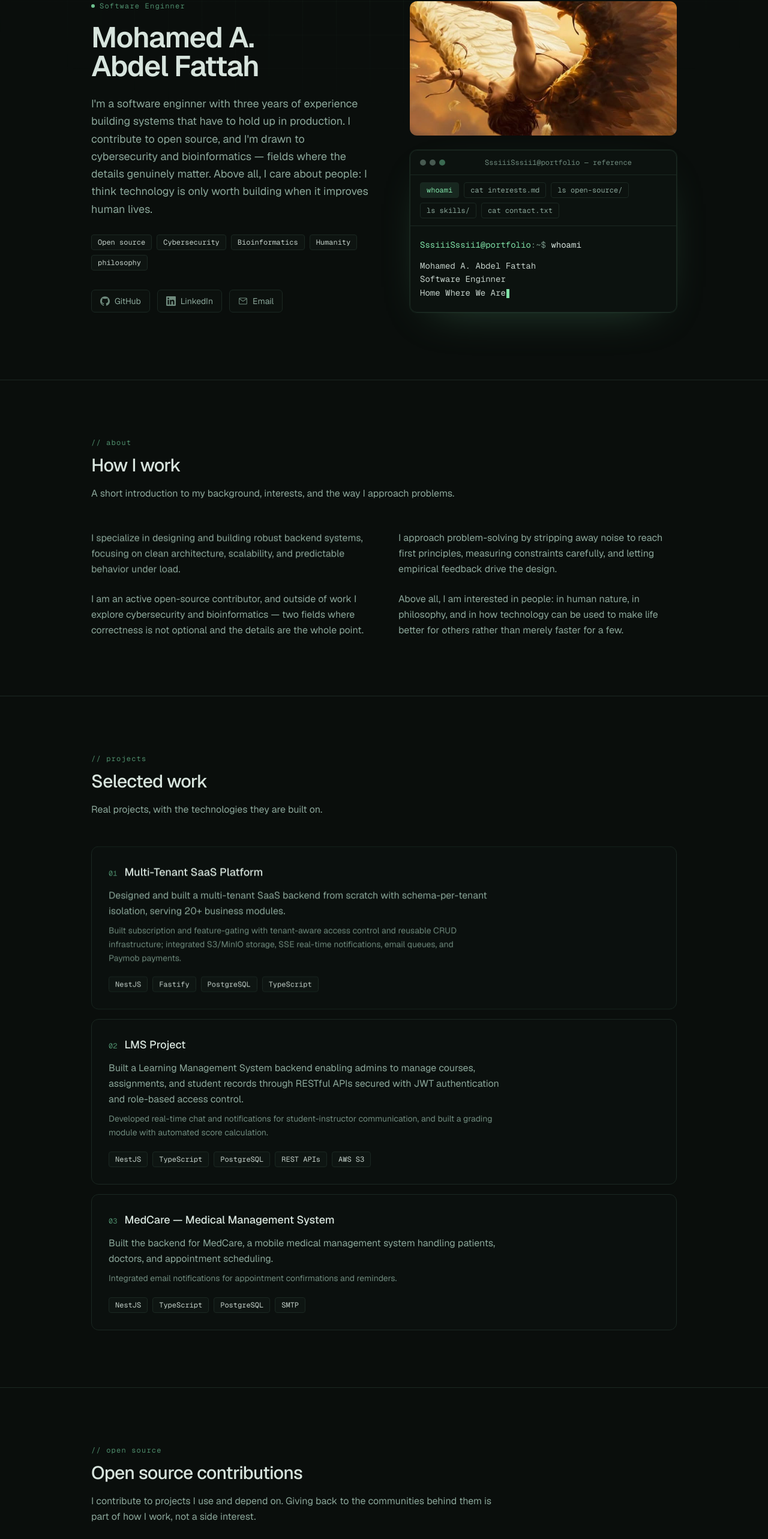
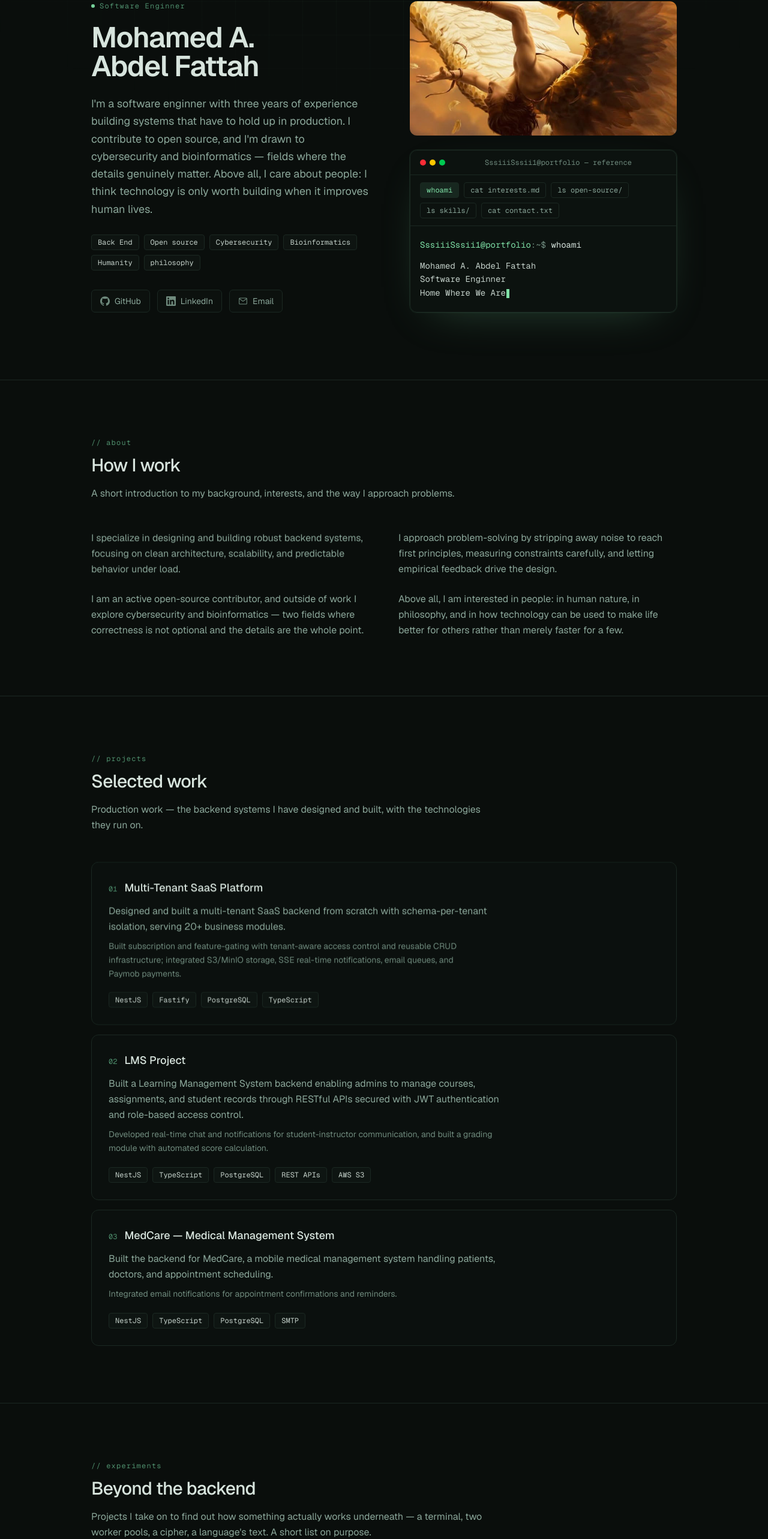
Before and after one commit to SssiiiSssii1/DiphroME, a Next.js app: page / in a window 1280 px wide. Shown: the part 166-2732 px from the top of the page at 60% size. Built offline with nearby package versions, Linux system fonts and the light colour scheme.

Commit message:
feat(portfolio): add experiments section and expand skills

```diff
--- a/app/page.tsx
+++ b/app/page.tsx
@@ -1,5 +1,6 @@
 import { About } from "@/components/about";
 import { Contact } from "@/components/contact";
+import { Experiments } from "@/components/experiments";
 import { Hero } from "@/components/hero";
 import { Nav } from "@/components/nav";
 import { OpenSource } from "@/components/open-source";
@@ -17,6 +18,7 @@ export default function Home() {
         <Hero />
         <About />
         <Projects />
+        <Experiments />
         <OpenSource />
         <Skills />
         <Philosophy />
--- /dev/null
+++ b/components/experiments.tsx
@@ -0,0 +1,79 @@
+import { experiments } from "@/data/experiments";
+import { ArrowUpRightIcon, GitHubIcon } from "./icons";
+import { Reveal } from "./reveal";
+import { Section } from "./section";
+
+export function Experiments() {
+  return (
+    <Section
+      id="experiments"
+      eyebrow="// experiments"
+      title="Beyond the backend"
+      intro="Projects I take on to find out how something actually works underneath — a terminal, two worker pools, a cipher, a language's text. A short list on purpose."
+    >
+      {experiments.length === 0 ? (
+        <p className="max-w-xl rounded-lg border border-dashed border-line-strong bg-surface/40 px-5 py-6 font-mono text-sm text-faint">
+          No experiments listed yet. Add them in{" "}
+          <span className="text-muted">data/experiments.ts</span>.
+        </p>
+      ) : (
+        <ul className="grid gap-4 sm:grid-cols-2">
+          {experiments.map((experiment, index) => (
+            <li key={experiment.name}>
+              <Reveal delay={index * 70} className="h-full">
+                <article className="group flex h-full flex-col rounded-xl border border-line bg-surface/40 p-5 transition-colors hover:border-line-strong">
+                  <div className="flex flex-wrap items-start justify-between gap-x-4 gap-y-2">
+                    <div className="flex min-w-0 items-baseline gap-3">
+                      <span
+                        className="font-mono text-xs text-accent-dim"
+                        aria-hidden="true"
+                      >
+                        {String(index + 1).padStart(2, "0")}
+                      </span>
+                      <h3 className="text-balance text-base font-medium text-foreground">
+                        {experiment.name}
+                      </h3>
+                    </div>
+                    {experiment.href ? (
+                      <a
+                        href={experiment.href}
+                        target="_blank"
+                        rel="noreferrer noopener"
+                        className="inline-flex shrink-0 items-center gap-1.5 font-mono text-xs text-muted transition-colors hover:text-accent"
+                      >
+                        <GitHubIcon className="size-4" />
+                        source
+                        <ArrowUpRightIcon className="size-3.5 transition-transform group-hover:-translate-y-0.5 group-hover:translate-x-0.5" />
+                      </a>
+                    ) : null}
+                  </div>
+
+                  <p className="mt-3 text-pretty text-sm leading-relaxed text-muted">
+                    {experiment.description}
+                  </p>
+
+                  {experiment.note ? (
+                    <p className="mt-2 text-pretty text-xs leading-relaxed text-faint">
+                      {experiment.note}
+                    </p>
+                  ) : null}
+
+                  <ul className="mt-auto flex flex-wrap gap-2 pt-4">
+                    {experiment.stack.map((tech) => (
+                      <li
+                        key={tech}
+                        className="rounded border border-line bg-elevated/60 px-2 py-0.5 font-mono text-[0.7rem] text-foreground/90"
+                      >
+                        {tech}
+                      </li>
+                    ))}
+                  </ul>
+                </article>
+              </Reveal>
+            </li>
+          ))}
+        </ul>
+      )}
+    </Section>
+  );
+}
--- a/components/nav.tsx
+++ b/components/nav.tsx
@@ -6,6 +6,7 @@ import { site } from "@/data/site";
 const items = [
   { href: "#about", label: "About" },
   { href: "#projects", label: "Projects" },
+  { href: "#experiments", label: "Experiments" },
   { href: "#open-source", label: "Open Source" },
   { href: "#skills", label: "Skills" },
   { href: "#philosophy", label: "Philosophy" },
--- a/components/projects.tsx
+++ b/components/projects.tsx
@@ -9,7 +9,7 @@ export function Projects() {
       id="projects"
       eyebrow="// projects"
       title="Selected work"
-      intro="Real projects, with the technologies they are built on."
+      intro="Production work — the backend systems I have designed and built, with the technologies they run on."
     >
       {projects.length === 0 ? (
         <p className="max-w-xl rounded-lg border border-dashed border-line-strong bg-surface/40 px-5 py-6 font-mono text-sm text-faint">
--- a/components/terminal.tsx
+++ b/components/terminal.tsx
@@ -118,9 +118,9 @@ export function Terminal({ user, entries }: TerminalProps) {
     <div className="overflow-hidden rounded-xl border border-line-strong bg-surface/70 glow backdrop-blur">
       <div className="flex items-center gap-2 border-b border-line px-4 py-3">
         <span className="flex gap-1.5" aria-hidden="true">
-          <span className="size-2.5 rounded-full bg-faint/60" />
-          <span className="size-2.5 rounded-full bg-faint/60" />
-          <span className="size-2.5 rounded-full bg-accent-dim/70" />
+          <span className="size-2.5 rounded-full bg-red-500" />
+          <span className="size-2.5 rounded-full bg-yellow-400" />
+          <span className="size-2.5 rounded-full bg-green-500" />
         </span>
         <span className="mx-auto font-mono text-xs text-faint">
           {user}@portfolio — reference
@@ -148,11 +148,10 @@ export function Terminal({ user, entries }: TerminalProps) {
               aria-controls="terminal-panel"
               tabIndex={selected ? 0 : -1}
               onClick={() => setActive(index)}
-              className={`rounded border px-2.5 py-1 font-mono text-xs transition-colors ${
-                selected
-                  ? "border-accent-dim/60 bg-accent/10 text-accent"
-                  : "border-line text-muted hover:border-line-strong hover:text-foreground"
-              }`}
+              className={`rounded border px-2.5 py-1 font-mono text-xs transition-colors ${selected
+                ? "border-accent-dim/60 bg-accent/10 text-accent"
+                : "border-line text-muted hover:border-line-strong hover:text-foreground"
+                }`}
             >
               {entry.command}
             </button>
--- /dev/null
+++ b/data/experiments.ts
@@ -0,0 +1,57 @@
+import type { Project } from "./types";
+
+/**
+ * Curated experiments and unconventional projects — things built to find out
+ * how something works underneath, not to ship a product. Same shape as
+ * `projects` so both sections can share the same rendering rules.
+ */
+export const experiments: Project[] = [
+  {
+    name: "sysmon-tui",
+    description:
+      "A terminal system monitor built with Bubble Tea: live CPU and memory history as sparklines, a searchable and sortable process list, system info, and killing a process only behind an explicit confirmation.",
+    stack: ["Go", "Bubble Tea", "gopsutil"],
+    href: "https://github.com/SssiiiSssii1/Tui_SyMonitor",
+    note: "Split into small packages — metrics, processes, OS info, UI — each with its own unit tests. The view follows Bubble Tea's model/update/view loop, and PID 1 is always refused as a kill target.",
+  },
+  {
+    name: "Concurrent Job Processing System",
+    description:
+      "A job system that spans two languages: a NestJS REST API hands work to a Go service over gRPC, where a fixed worker pool drains a buffered channel and processes jobs concurrently.",
+    stack: ["Go", "gRPC", "NestJS", "Goroutines"],
+    href: "https://github.com/SssiiiSssii1/Concurrent-Job-Processing-System",
+    note: "Built to use Go's concurrency primitives for real — goroutines, channels, sync.Mutex and WaitGroup — while keeping one protobuf contract honest across two runtimes and tracking job status in memory.",
+  },
+  {
+    name: "Rust Job Queue",
+    description:
+      "A background job queue written in Rust: tasks are submitted through a GraphQL API and executed asynchronously on Tokio, with automatic retries and job state tracked as it moves.",
+    stack: ["Rust", "Tokio", "Axum", "async-graphql"],
+    href: "https://github.com/SssiiiSssii1/job-queue-service",
+    note: "A second take on the same problem as the Go worker pool, this time in async Rust — shared state under concurrency, retrying without losing jobs, and shutting down cleanly instead of dropping work mid-flight.",
+  },
+  {
+    name: "Qarek — Arabic Sentiment Analysis",
+    description:
+      "An Arabic sentiment classifier from my graduation project: tokens are normalized (alef, ya, ta marbuta folding, diacritics and tatweel stripped), stop words removed and words stemmed to their roots before TF-IDF feeds Naive Bayes and logistic regression models.",
+    stack: ["Python", "scikit-learn", "NLTK ISRI", "pyarabic"],
+    href: "https://github.com/SssiiiSssii1/Graduation-Project",
+    note: "In Arabic the boring preprocessing is the hard part — clitics, word-form variation and orthography mean normalization and stemming decide more than the classifier does. Trained and evaluated on the dataset below.",
+  },
+  {
+    name: "ArabicDataset",
+    description:
+      "About 7,000 Arabic sentences across economy, sport, culture, general and political domains, written and reviewed by hand for sentiment training.",
+    stack: ["Dataset", "Arabic NLP", "Annotation"],
+    href: "https://github.com/SssiiiSssii1/ArabicDataset",
+    note: "Made with two classmates for the graduation project instead of scraping something ready-made. It credits the corpora it references (ASTD, ArSenTD, Khaleej-2004, UCI Twitter) and ships with a citation format so others can actually reuse it.",
+  },
+  {
+    name: "Cipher Calculator",
+    description:
+      "A browser tool for classical ciphers — shift, affine, Vigenère, Hill, permutation and substitution — that encrypts, decrypts, and traces every letter's transformation step by step instead of only printing the result.",
+    stack: ["JavaScript", "Classical ciphers", "Modular arithmetic"],
+    href: "https://github.com/SssiiiSssii1/Cipher-Calculator",
+    note: "The affine mode computes modular inverses with GCD so invalid keys are rejected before anything breaks. Small, but the point was understanding the algebra these ciphers actually rest on.",
+  },
+];
--- a/data/site.ts
+++ b/data/site.ts
@@ -17,7 +17,7 @@ export const site = {
     "I'm a software enginner with three years of experience building systems that have to hold up in production. I contribute to open source, and I'm drawn to cybersecurity and bioinformatics — fields where the details genuinely matter. Above all, I care about people: I think technology is only worth building when it improves human lives.",
 
   /** Short labels shown under the hero summary to make my focus scannable. */
-  focus: ["Open source", "Cybersecurity", "Bioinformatics", "Humanity", "philosophy"],
+  focus: ["Back End", "Open source", "Cybersecurity", "Bioinformatics", "Humanity", "philosophy"],
 
   /** Shown in the interactive terminal and available for elsewhere. */
   interests: [
--- a/data/skills.ts
+++ b/data/skills.ts
@@ -8,21 +8,55 @@ export const skillGroups: SkillGroup[] = [
   {
     title: "Backend & APIs",
     summary: "Where most of my work lives: services, contracts, and data flow.",
-    items: ["Node.js", "NestJS", "REST APIs", "TypeScript"],
+    items: [
+      "Node.js",
+      "NestJS",
+      "Fastify",
+      "Express",
+      "REST APIs",
+      "GraphQL",
+      "gRPC",
+      "WebSockets",
+      "SSE",
+      "JWT",
+      "RBAC",
+    ],
   },
   {
     title: "Languages",
     summary: "The tools I reach for depending on the problem.",
-    items: ["TypeScript", "Go", "JavaScript"],
+    items: [
+      "TypeScript",
+      "JavaScript",
+      "Go",
+      "Rust",
+      "Ruby",
+      "Python",
+      "SQL",
+      "Bash",
+    ],
   },
   {
     title: "Data & Storage",
     summary: "Modelling and querying data so the system stays honest.",
-    items: ["PostgreSQL", "SQL", "Redis"],
+    items: ["PostgreSQL", "Redis", "TypeORM", "SQL", "S3 / MinIO"],
   },
   {
     title: "Platform & Tooling",
     summary: "Getting software from a laptop to production, reliably.",
-    items: ["Docker", "Git", "Linux", "CI/CD"],
+    items: [
+      "Docker",
+      "Git",
+      "GitHub",
+      "GitLab",
+      "Linux",
+      "CI/CD",
+      "Microservices",
+    ],
+  },
+  {
+    title: "Testing & Observability",
+    summary: "Keeping behaviour predictable long after it leaves my machine.",
+    items: ["Vitest", "Supertest", "End-to-end tests", "Tracing & observability"],
   },
 ];
```
